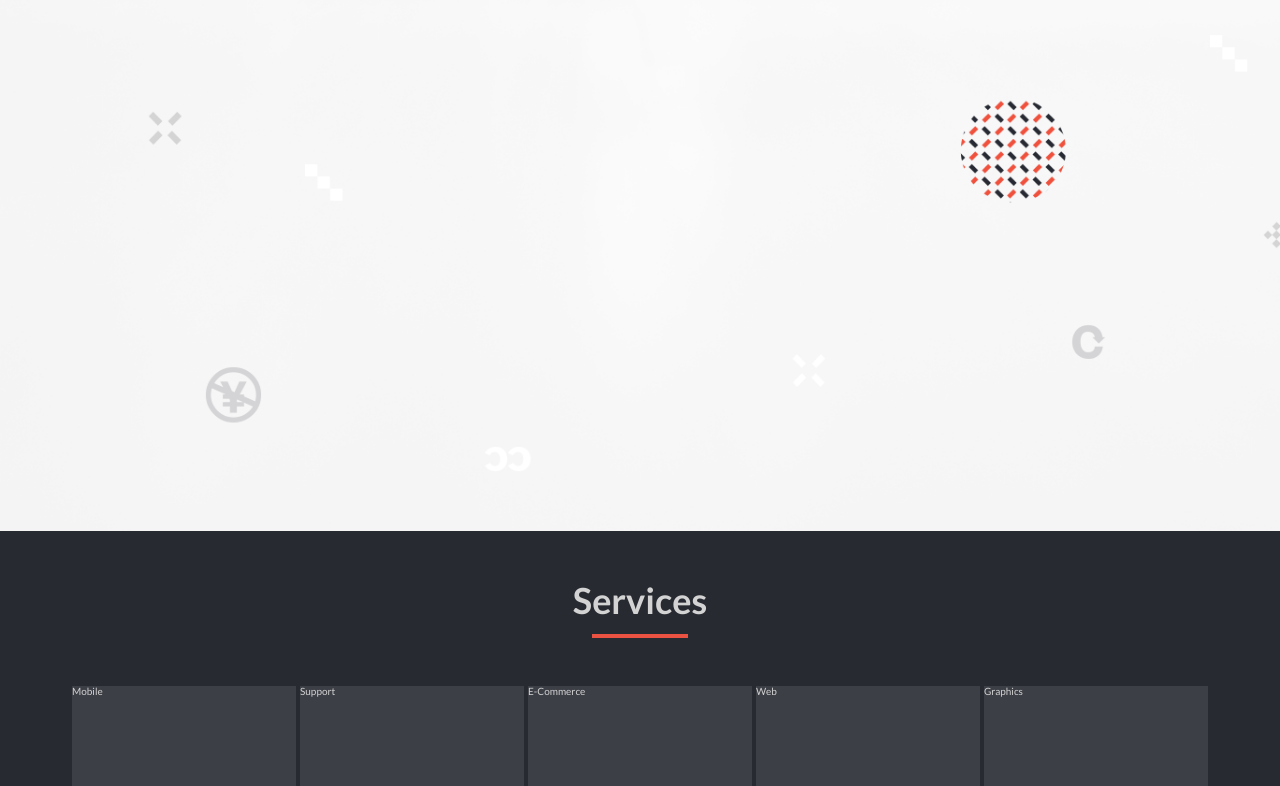
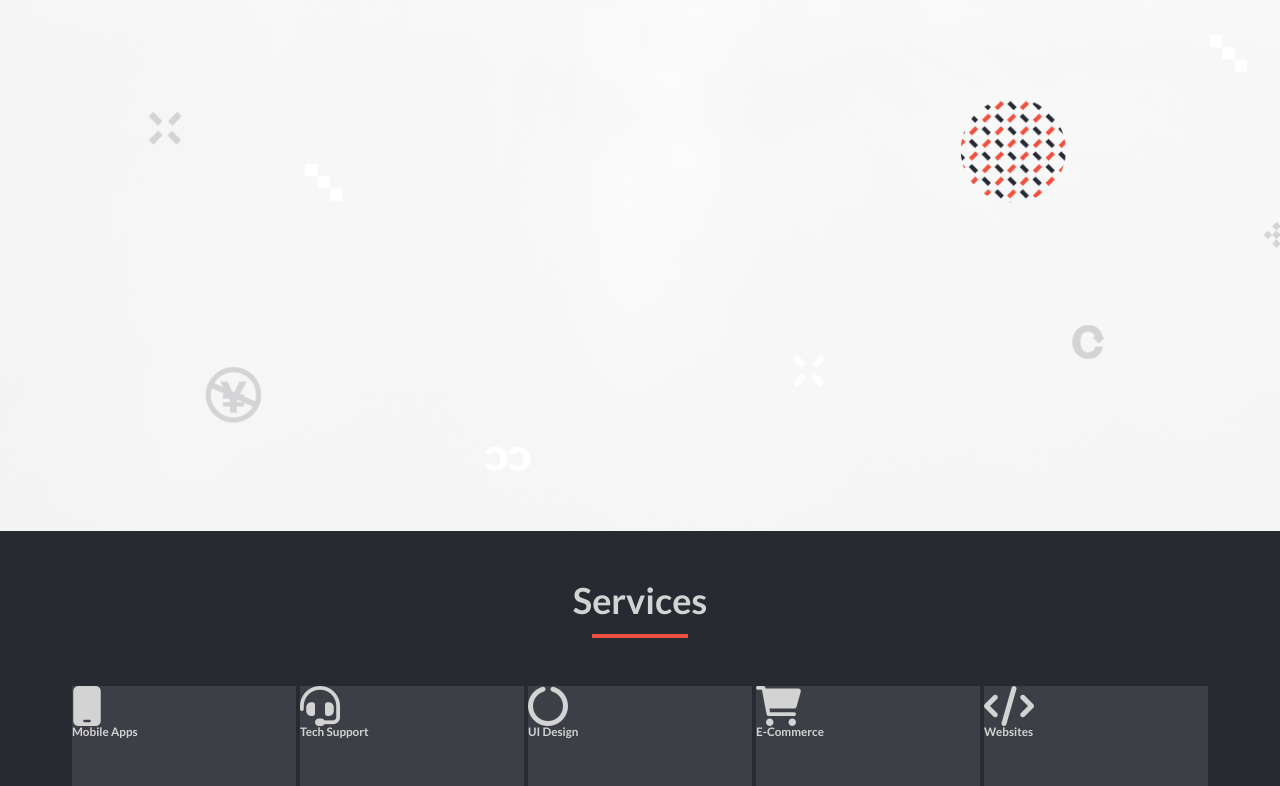
Before and after one commit to amejid/ytech-landing, a website: page index.html in a window 1280 px wide. Shown: the part 349-1135 px from the top of the page. Drawn offline with Linux system fonts and the light colour scheme.

Commit message:
Add service items in the services section

```diff
--- a/index.html
+++ b/index.html
@@ -50,11 +50,27 @@
           <h2 class="heading-secondary">Services</h2>
           <div class="partition"></div>
           <div class="services">
-            <div>Mobile</div>
-            <div>Support</div>
-            <div>E-Commerce</div>
-            <div>Web</div>
-            <div>Graphics</div>
+            <div class="service">
+              <i class="fa-solid fa-mobile fa-4x"></i>
+              <h3 class="service-title">Mobile Apps</h3>
+              <p class="service-desc"></p>
+            </div>
+            <div class="service">
+              <i class="fa-solid fa-headset fa-4x"></i>
+              <h3 class="service-title">Tech Support</h3>
+            </div>
+            <div class="service">
+              <i class="fa-solid fa-circle-notch fa-4x"></i>
+              <h3 class="service-title">UI Design</h3>
+            </div>
+            <div class="service">
+              <i class="fa-solid fa-cart-shopping fa-4x"></i>
+              <h3 class="service-title">E-Commerce</h3>
+            </div>
+            <div class="service">
+              <i class="fa-solid fa-code fa-4x"></i>
+              <h3 class="service-title">Websites</h3>
+            </div>
           </div>
         </div>
       </section>
```
